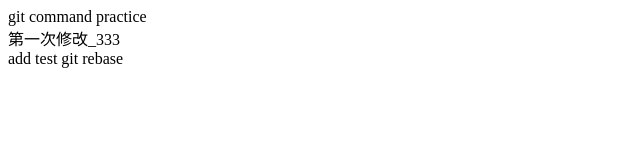
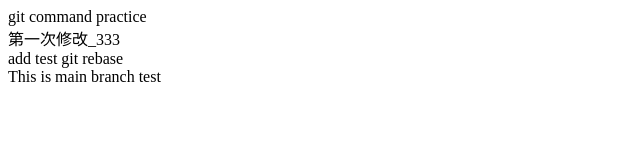
Before and after one commit to sxlvv7/git_practice, a website: page 01_基本git命令/index.html in a window 1280 px wide. Shown: the whole page, without its empty margins (0-640 px from the left). Drawn offline with Linux system fonts and the light colour scheme.

Commit message:
feat: add branch descprition

```diff
--- a/01_基本git命令/index.html
+++ b/01_基本git命令/index.html
@@ -9,5 +9,6 @@
     <div>git command practice</div>
     <span>第一次修改_333</span>
     <div>add test git rebase</div>
+    <div>This is main branch test</div>
   </body>
 </html>
```
